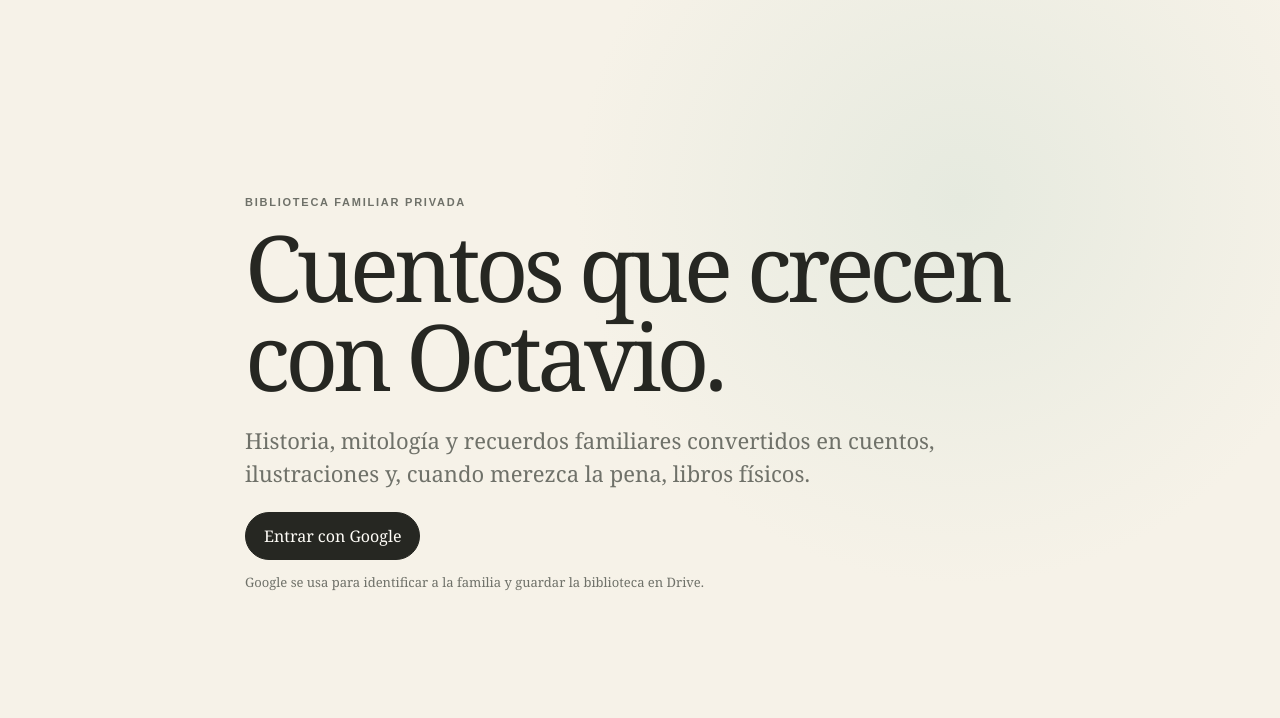
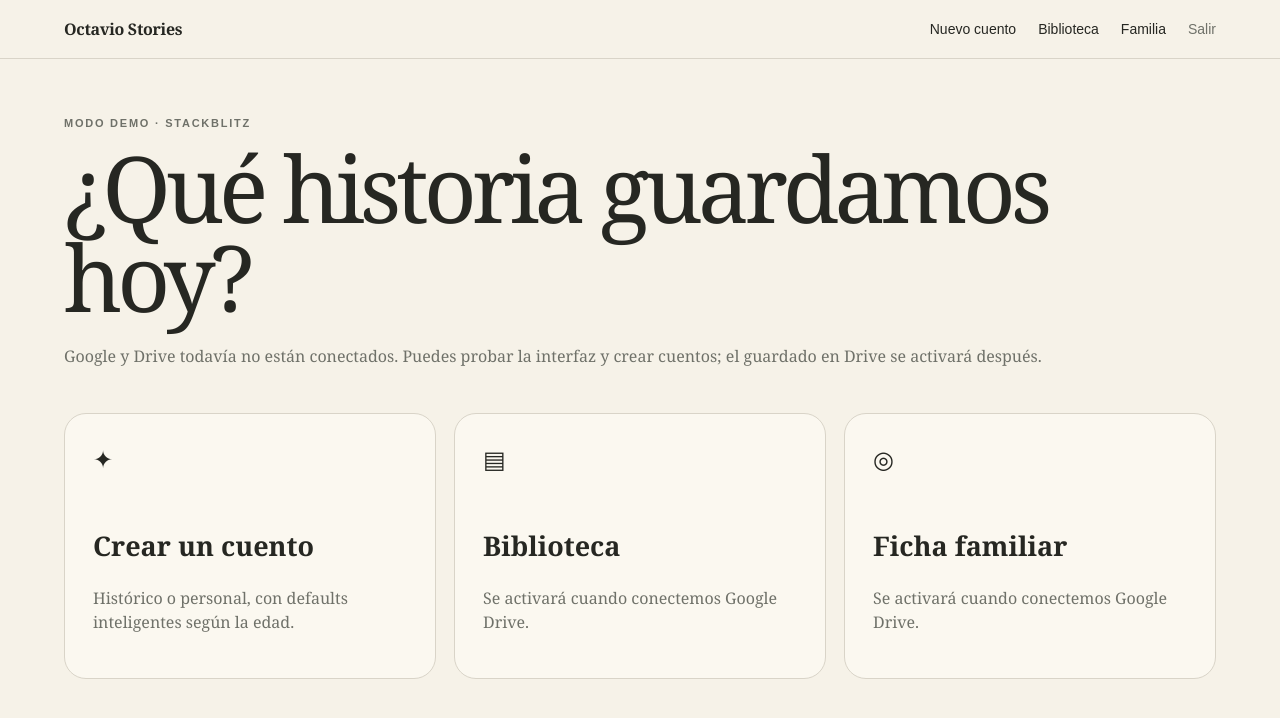
Before and after one commit to danielostale/octavio-story-library, a Next.js app: page / in a window 1280 px wide. Shown: the top 718 px of the page. Built offline with nearby package versions, Linux system fonts and the light colour scheme; no server answers.

Commit message:
Enable demo mode when Google OAuth is not configured

```diff
--- a/app/page.tsx
+++ b/app/page.tsx
@@ -4,7 +4,42 @@ import { Nav } from "@/components/nav";
 import { LoginButton } from "@/components/login-button";
 
 export default async function Home() {
-  const session = await auth();
+  const oauthConfigured = Boolean(
+    process.env.AUTH_GOOGLE_ID && process.env.AUTH_GOOGLE_SECRET,
+  );
+  const session = oauthConfigured ? await auth() : null;
+
+  if (!oauthConfigured) {
+    return (
+      <>
+        <Nav />
+        <main className="shell">
+          <section className="welcome">
+            <p className="eyebrow">MODO DEMO · STACKBLITZ</p>
+            <h1>¿Qué historia guardamos hoy?</h1>
+            <p className="muted">Google y Drive todavía no están conectados. Puedes probar la interfaz y crear cuentos; el guardado en Drive se activará después.</p>
+          </section>
+          <section className="cardGrid">
+            <Link href="/new" className="card actionCard">
+              <span className="cardIcon">✦</span>
+              <h2>Crear un cuento</h2>
+              <p>Histórico o personal, con defaults inteligentes según la edad.</p>
+            </Link>
+            <div className="card actionCard" aria-disabled="true">
+              <span className="cardIcon">▤</span>
+              <h2>Biblioteca</h2>
+              <p>Se activará cuando conectemos Google Drive.</p>
+            </div>
+            <div className="card actionCard" aria-disabled="true">
+              <span className="cardIcon">◎</span>
+              <h2>Ficha familiar</h2>
+              <p>Se activará cuando conectemos Google Drive.</p>
+            </div>
+          </section>
+        </main>
+      </>
+    );
+  }
 
   if (!session?.user) {
     return (
```
